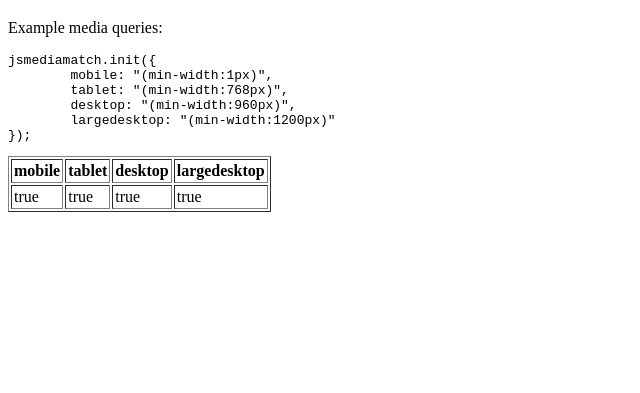
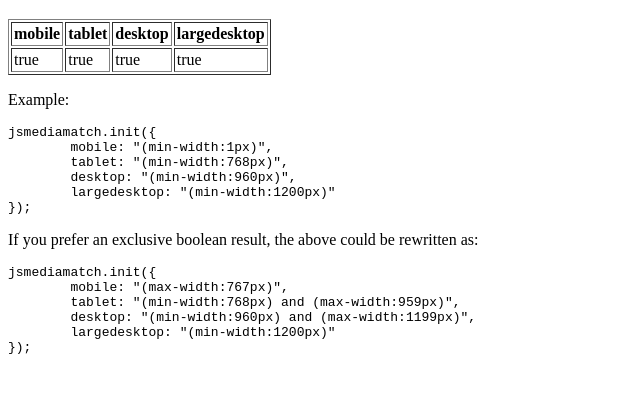
Before and after one commit to bbrewer97202/jsmediamatch, a plain HTML site: page demo/index.html in a window 1280 px wide. Shown: the part 61-454 px from the top of the page, without its empty margins (0-640 px from the left). Drawn offline with Linux system fonts and the light colour scheme.

Commit message:
documentation changes

```diff
--- a/demo/index.html
+++ b/demo/index.html
@@ -6,16 +6,6 @@
 <body>
 
 <h1>jsmediamatch Demo page</h1>
-
-<p>Example media queries:</p>
-<pre>
-jsmediamatch.init({
-	mobile: "(min-width:1px)",
-	tablet: "(min-width:768px)",
-	desktop: "(min-width:960px)",
-	largedesktop: "(min-width:1200px)"
-});
-</pre>
 
 <table border="1" cellpadding="2">
 	<tr>
@@ -31,6 +21,26 @@
 		<td id="example-largedesktop"></td>
 	</tr>
 </table>
+
+<p>Example:</p>
+<pre>
+jsmediamatch.init({
+	mobile: "(min-width:1px)",
+	tablet: "(min-width:768px)",
+	desktop: "(min-width:960px)",
+	largedesktop: "(min-width:1200px)"
+});
+</pre>
+
+<p>If you prefer an exclusive boolean result, the above could be rewritten as:</p>
+<pre>
+jsmediamatch.init({
+	mobile: "(max-width:767px)",
+	tablet: "(min-width:768px) and (max-width:959px)",
+	desktop: "(min-width:960px) and (max-width:1199px)",
+	largedesktop: "(min-width:1200px)"
+});
+</pre>
 
 <script type="text/javascript" src="../jsmediamatch.js"></script>
 <script type="text/javascript">
```
